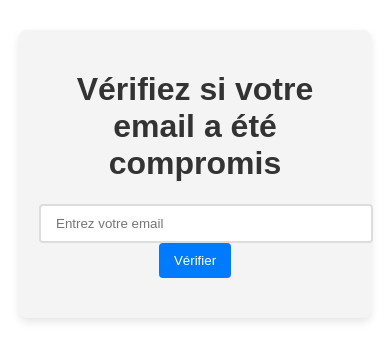
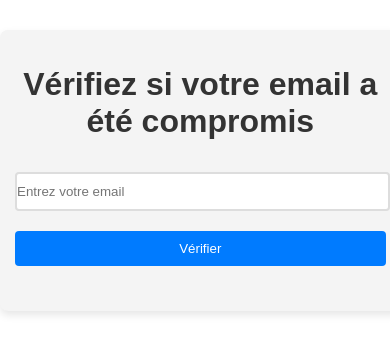
Before and after one commit to pierrearthurdemengel/ReactAPI, a React (Create React App) app: page / in a window 390 px wide. Shown: the top 360 px of the page. Built offline with nearby package versions, Linux system fonts and the light colour scheme.

Commit message:
CSS et animation ok

```diff
--- a/package.json
+++ b/package.json
@@ -9,7 +9,7 @@
     "http-proxy-middleware": "^2.0.6",
     "react": "^18.2.0",
     "react-dom": "^18.2.0",
-    "react-scripts": "5.0.1",
+    "react-scripts": "^5.0.1",
     "web-vitals": "^2.1.4"
   },
   "scripts": {
--- a/src/App.css
+++ b/src/App.css
@@ -63,7 +63,7 @@ form {
 }
 
 input {
-  padding: 10px 15px;
+  padding: 10px 0px;
   border: 2px solid #ddd;
   border-radius: 4px;
   margin-right: 10px;
@@ -113,7 +113,7 @@ li:nth-child(even) {
   margin-top: 15px;
   border-radius: 8px;
   box-shadow: 0 2px 4px rgba(0, 0, 0, 0.1);
-  text-align: left;
+  text-align: center;
 }
 
 .breach-details h3 {
@@ -142,3 +142,54 @@ li:nth-child(even) {
 .secure-now button:hover {
   background-color: #218838;
 }
+
+.card {
+  background-color: #ffcccb; /* Couleur d'alerte rouge clair */
+  color: #d8000c; /* Couleur du texte rouge foncé pour le contraste */
+  padding: 15px;
+  margin-top: 20px;
+  border-radius: 5px;
+  box-shadow: 0 4px 8px rgba(0, 0, 0, 0.2);
+  border-left: 6px solid #d8000c; /* Bordure gauche pour l'accentuation */
+  animation: slideIn 0.5s ease-out forwards;
+}
+
+.card p {
+  margin: 0;
+  font-weight: bold; /* Texte en gras pour l'urgence */
+}
+
+@keyframes slideIn {
+  from {
+    opacity: 0;
+    transform: translateX(-20px);
+  }
+  to {
+    opacity: 1;
+    transform: translateX(0);
+  }
+}
+
+
+/* Smartphones */
+/* Media queries pour les smartphones */
+@media (max-width: 600px) {
+  .App {
+    width: 95%; /* Utiliser plus d'espace sur les petits écrans */
+    padding: 15px; /* Ajuster le padding */
+  }
+
+  input, button {
+    width: 100%; /* Pleine largeur pour les champs et les boutons */
+    margin: 10px 0; /* Ajuster la marge */
+  }
+
+  .breach-details {
+    padding: 10px; /* Padding plus petit pour les détails des fuites */
+  }
+
+  .secure-now button {
+    width: 100%; /* Pleine largeur pour le bouton 'Sécuriser maintenant' */
+  }
+
+}
--- a/src/App.js
+++ b/src/App.js
@@ -49,9 +49,6 @@ class App extends Component {
   render() {
     const { email, breaches } = this.state;
     const breachCount = breaches ? breaches.length : 0;
-    const breachMessage = breachCount > 0 ?
-      `Votre adresse mail est compromise. Vos informations personnelles ont fuité ${breachCount} fois.` :
-      "Aucune fuite trouvée pour cet email.";
 
     return (
         <div className="App">
@@ -66,7 +63,15 @@ class App extends Component {
                 />
                 <button type="submit">Vérifier</button>
             </form>
-        {breaches && <p>{breachMessage}</p>}
+            {breaches && (
+                <div className={breachCount > 0 ? "card" : ""}>
+                    <p>
+                        {breachCount > 0
+                            ? `Votre adresse mail est compromise. Vos informations personnelles ont fuité ${breachCount} fois.`
+                            : "Aucune fuite trouvée pour cet email."}
+                    </p>
+                </div>
+            )}
             <ul>{this.renderBreaches()}</ul>
             {breaches && breaches.length > 0 && (
                 <div className="secure-now">
@@ -79,7 +84,6 @@ class App extends Component {
 
   handleSecureNow = () => {
     // Logique pour gérer le clic sur "Sécuriser maintenant"
-    // Par exemple, rediriger vers une page de conseils de sécurité
   };
 
 }
```
Also changed, not shown: 1 other file (tests, documents, lock files or other folders). Lines whose indentation alone changed are shown as unchanged.
